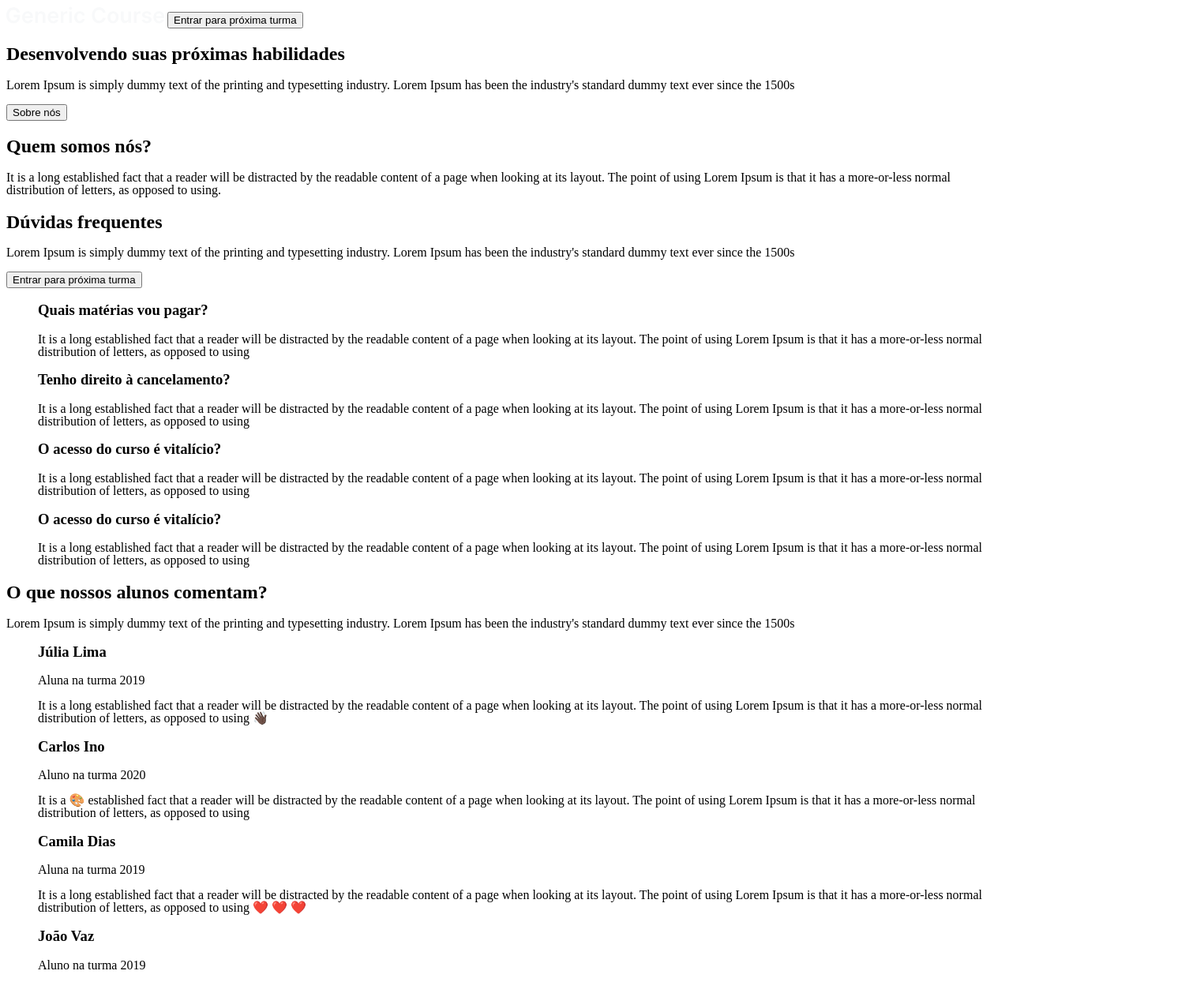
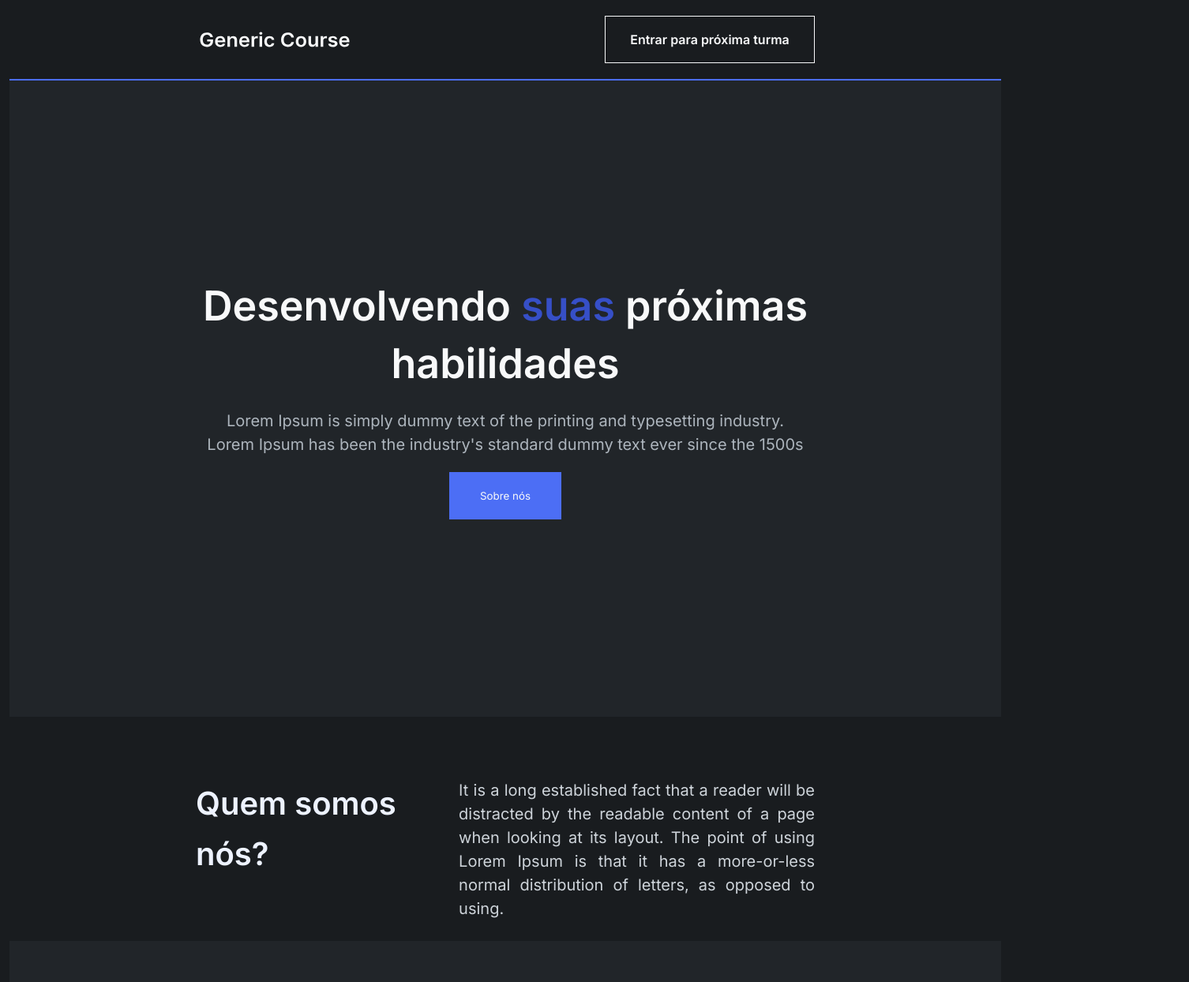
Before and after one commit to TulioScarlatelli/Kenzie-Academy-Brasil-Developers-m2-site-institucional-generico-tulioscarlatelli, a plain HTML site: page index.html in a window 1280 px wide. Shown: the top 1244 px of the page at 79% size, 1506 px wide, since content can reach past the window. Drawn offline with Linux system fonts and the light colour scheme.

Commit message:
Tarefa 2 concluída

```diff
--- a/index.html
+++ b/index.html
@@ -8,31 +8,31 @@
   </head>
   <body>
     <!-- ====== Header ====== -->
-    <header>
-      <div>
-        <img src="./src/assets/logo.svg" alt="" />
-        <button>Entrar para próxima turma</button>
+    <header class="header">
+      <div class="header__div">
+        <img class="header__img" src="./src/assets/logo.svg" alt="" />
+        <button class="header__button">Entrar para próxima turma</button>
       </div>
     </header>
-    <main>
+    <main class="main">
       <!-- ====== Section Banner ====== -->
-      <section>
-        <div>
-          <h1>Desenvolvendo <span>suas</span> próximas habilidades</h1>
-          <p>
+      <section class="banner__section">
+        <div class="banner__div">
+          <h1 class="banner__title">Desenvolvendo <span class="banner__title banner__title--span">suas</span> próximas habilidades</h1>
+          <p class="banner__text">
             Lorem Ipsum is simply dummy text of the printing and typesetting
             industry. Lorem Ipsum has been the industry's standard dummy text
             ever since the 1500s
           </p>
-          <button>Sobre nós</button>
+          <button class="banner__button">Sobre nós</button>
         </div>
       </section>
 
       <!-- ====== Section About ====== -->
-      <section>
-        <div>
-          <h2>Quem somos nós?</h2>
-          <p>
+      <section class="about">
+        <div class="about__div">
+          <h2 class="about__title">Quem somos nós?</h2>
+          <p class="about__text">
             It is a long established fact that a reader will be distracted by
             the readable content of a page when looking at its layout. The point
             of using Lorem Ipsum is that it has a more-or-less normal
@@ -42,26 +42,26 @@
       </section>
 
       <!-- ====== Section FAQ ====== -->
-      <section>
-        <div>
+      <section class="faq">
+        <div class="faq__div">
           <!-- LEFT SIDE -->
-          <div>
-            <div>
-              <h2>Dúvidas frequentes</h2>
-              <p>
+          <div class="faq__left">
+            <div class="faq__left__block">
+              <h2 class="faq__left__title">Dúvidas frequentes</h2>
+              <p class="faq__left__text">
                 Lorem Ipsum is simply dummy text of the printing and typesetting
                 industry. Lorem Ipsum has been the industry's standard dummy
                 text ever since the 1500s
               </p>
-              <button>Entrar para próxima turma</button>
+              <button class="faq__left__button">Entrar para próxima turma</button>
             </div>
           </div>
           <!-- RIGHT SIDE -->
-          <ul>
+          <ul class="faq__right">
             <!-- Question 1 -->
-            <li>
-              <h3>Quais matérias vou pagar?</h3>
-              <p>
+            <li class="faq__question">
+              <h3 class="faq__question__title">Quais matérias vou pagar?</h3>
+              <p class="faq__question__text">
                 It is a long established fact that a reader will be distracted
                 by the readable content of a page when looking at its layout.
                 The point of using Lorem Ipsum is that it has a more-or-less
@@ -69,9 +69,9 @@
               </p>
             </li>
             <!-- Question 2 -->
-            <li>
-              <h3>Tenho direito à cancelamento?</h3>
-              <p>
+            <li class="faq__question">
+              <h3 class="faq__question__title">Tenho direito à cancelamento?</h3>
+              <p class="faq__question__text">
                 It is a long established fact that a reader will be distracted
                 by the readable content of a page when looking at its layout.
                 The point of using Lorem Ipsum is that it has a more-or-less
@@ -79,9 +79,9 @@
               </p>
             </li>
             <!-- Question 3 -->
-            <li>
-              <h3>O acesso do curso é vitalício?</h3>
-              <p>
+            <li class="faq__question">
+              <h3 class="faq__question__title">O acesso do curso é vitalício?</h3>
+              <p class="faq__question__text">
                 It is a long established fact that a reader will be distracted
                 by the readable content of a page when looking at its layout.
                 The point of using Lorem Ipsum is that it has a more-or-less
@@ -89,9 +89,9 @@
               </p>
             </li>
             <!-- Question 4 -->
-            <li>
-              <h3>O acesso do curso é vitalício?</h3>
-              <p>
+            <li class="faq__question">
+              <h3 class="faq__question__title">O acesso do curso é vitalício?</h3>
+              <p class="faq__question__text">
                 It is a long established fact that a reader will be distracted
                 by the readable content of a page when looking at its layout.
                 The point of using Lorem Ipsum is that it has a more-or-less
@@ -103,13 +103,13 @@
       </section>
 
       <!-- ====== Section Comments ====== -->
-      <section>
-        <div>
+      <section class="section__coments">
+        <div class="div__coments">
           <!-- RIGHT SIDE -->
-          <div>
-            <div>
-              <h2>O que nossos alunos comentam?</h2>
-              <p>
+          <div class="coments__right">
+            <div class="coments__right__block">
+              <h2 class="coments__right__title">O que nossos alunos comentam?</h2>
+              <p class="coments__right__text">
                 Lorem Ipsum is simply dummy text of the printing and typesetting
                 industry. Lorem Ipsum has been the industry's standard dummy
                 text ever since the 1500s
@@ -117,14 +117,14 @@
             </div>
           </div>
           <!-- LEFT SIDE -->
-          <ul>
+          <ul class="coments__left">
             <!-- Comment 1 -->
-            <li>
-              <div>
-                <h3>Júlia Lima</h3>
-                <p>Aluna na turma 2019</p>
+            <li class="coments__left__un">
+              <div class="coments__header">
+                <h3 class="coments__header__title">Júlia Lima</h3>
+                <p class="coments__header__id">Aluna na turma 2019</p>
               </div>
-              <p>
+              <p class="coments__text">
                 It is a long established fact that a reader will be distracted
                 by the readable content of a page when looking at its layout.
                 The point of using Lorem Ipsum is that it has a more-or-less
@@ -132,12 +132,12 @@
               </p>
             </li>
             <!-- Comment 2 -->
-            <li>
-              <div>
-                <h3>Carlos Ino</h3>
-                <p>Aluno na turma 2020</p>
+            <li class="coments__left__un">
+              <div class="coments__header">
+                <h3 class="coments__header__title">Carlos Ino</h3>
+                <p class="coments__header__id">Aluno na turma 2020</p>
               </div>
-              <p>
+              <p class="coments__text">
                 It is a 🎨 established fact that a reader will be distracted by
                 the readable content of a page when looking at its layout. The
                 point of using Lorem Ipsum is that it has a more-or-less normal
@@ -145,12 +145,12 @@
               </p>
             </li>
             <!-- Comment 3 -->
-            <li>
-              <div>
-                <h3>Camila Dias</h3>
-                <p>Aluna na turma 2019</p>
+            <li class="coments__left__un">
+              <div class="coments__header">
+                <h3 class="coments__header__title">Camila Dias</h3>
+                <p class="coments__header__id">Aluna na turma 2019</p>
               </div>
-              <p>
+              <p class="coments__text">
                 It is a long established fact that a reader will be distracted
                 by the readable content of a page when looking at its layout.
                 The point of using Lorem Ipsum is that it has a more-or-less
@@ -158,12 +158,12 @@
               </p>
             </li>
             <!-- Comment 4 -->
-            <li>
-              <div>
-                <h3>João Vaz</h3>
-                <p>Aluno na turma 2019</p>
+            <li class="coments__left__un">
+              <div class="coments__header">
+                <h3 class="coments__header__title">João Vaz</h3>
+                <p class="coments__header__id">Aluno na turma 2019</p>
               </div>
-              <p>
+              <p class="coments__text">
                 It is a long established fact that a reader will be distracted
                 by the readable content of a page when looking at its layout.
                 The point of using Lorem Ipsum is that it has a more-or-less
@@ -171,12 +171,12 @@
               </p>
             </li>
             <!-- Comment 5 -->
-            <li>
-              <div>
-                <h3>Gio Oliveira</h3>
-                <p>Aluna na turma 2019</p>
+            <li class="coments__left__un">
+              <div class="coments__header">
+                <h3 class="coments__header__title">Gio Oliveira</h3>
+                <p class="coments__header__id">Aluna na turma 2019</p>
               </div>
-              <p>
+              <p class="coments__text">
                 It is a long established fact that a reader will be distracted
                 by the readable content of a page when looking at its layout.
                 The point of using Lorem Ipsum is that it has a more-or-less
@@ -189,11 +189,11 @@
     </main>
 
     <!-- ====== Footer ====== -->
-    <footer>
-      <img src="" alt="" />
+    <footer class="footer">
+      <img class="footer__log" src="./src/assets/logo.svg" alt="" />
     </footer>
 
     <!-- ====== Modal ====== -->
-    <dialog></dialog>
+    <dialog class="modal__register"></dialog>
   </body>
 </html>
--- a/src/styles/GlobalStyles.css
+++ b/src/styles/GlobalStyles.css
@@ -1,5 +1,10 @@
 @import url("./reset.css");
 @import url("./index.css");
+@import url('https://fonts.googleapis.com/css2?family=Inter:ital,opsz,wght@0,14..32,100..900;1,14..32,100..900&family=Nunito:ital,wght@0,200..1000;1,200..1000&display=swap');
+
+*{
+    font-family: "Inter", serif;
+}
 
 :root {
     --brand-color-1: #4C6EF5;
--- a/src/styles/index.css
+++ b/src/styles/index.css
@@ -0,0 +1,283 @@
+body {
+    max-width: 1256px;
+    display: flex;
+    flex-direction: column;
+    margin: 0 auto;
+    background-color: var(--gray-1);
+}
+
+.header {
+    background-color: var(--gray-1);
+    border-bottom: 0.125rem solid var(--brand-color-1);
+    width: 100%;
+    height: 100px;
+}
+
+.header__div {
+    display: flex;
+    justify-content: space-between;
+    align-items: center;
+    padding: 1.25rem 14.75rem;
+}
+
+.header__img {
+    color: var(--gray-7);
+    width: 12.5rem;
+    height: 1.3rem;
+}
+
+.header__button {
+    background-color: var(--gray-1);
+    color: var(--gray-7);
+    width: 16.625rem;
+    height: 3.75rem;
+    border: 0.063rem solid var(--gray-7);
+    font-weight: 600;
+    font-size: 1rem;
+    line-height: 1.5rem;
+    text-align: center;
+}
+
+.main {
+    width: 100%;
+    display: flex;
+    flex-wrap: wrap;
+}
+
+.banner__section {
+    background-color: var(--gray-2);
+    width: 100%;
+}
+
+.banner__div {
+    padding: 15.625rem 14.75rem;
+    display: flex;
+    flex-direction: column;
+    align-items: center;
+    gap: 1.25rem;
+}
+
+.banner__title {
+    color: var(--gray-7);
+    font-weight: 600;
+    font-size: 3.25rem;
+    line-height: 4.55rem;
+    text-align: center;
+}
+
+.banner__title .banner__title--span {
+    color: var(--brand-color-2);
+}
+
+.banner__text {
+    width: 770px;
+    height: 3.75rem;
+    font-weight: 400;
+    font-size: 1.25rem;
+    line-height: 1.875rem;
+    text-align: center;
+    color: var(--gray-4);
+}
+
+.banner__button {
+    width: 8.875rem;
+    height: 3.75rem;
+    border: 0.063rem solid var(--brand-color-1);
+    background-color: var(--brand-color-1);
+    color: var(--gray-7);
+    padding: 1.25rem 2rem;
+}
+
+.about {
+    background-color: var(--gray-1);
+    width: 100%;
+    height: 17.75rem;
+    display: flex;
+    align-items: center;
+    justify-content: center;
+}
+
+.about__div {
+    display: flex;
+    padding: 5.125rem 14.75rem;
+    gap: 3.5rem;
+}
+
+.about__title {
+    font-weight: 600;
+    font-size: 2.5rem;
+    line-height: 4rem;
+    color: var(--gray-6);
+}
+
+.about__text {
+    width: 36.25rem;
+    height: 7.5rem;
+    font-weight: 400;
+    font-size: 1.25rem;
+    line-height: 1.875rem;
+    color: var(--gray-5);
+    text-align: justify;
+}
+
+.faq {
+    background-color: var(--gray-2);
+    width: 100%;
+    display: flex;
+    justify-content: center;
+}
+
+.faq__div {
+    display: flex;
+    padding: 5.125rem 14.75rem;
+    gap: 3.5rem;
+}
+
+.faq__left {
+    width: 38.75rem;
+    height: 17.5rem;
+}
+
+.faq__left__block {
+    display: flex;
+    flex-direction: column;
+    gap: 2.063rem;
+}
+
+.faq__left__title {
+    font-weight: 600;
+    font-size: 2.5rem;
+    line-height: 4rem;
+    color: var(--gray-6);
+}
+
+.faq__left__text {
+    font-weight: 400;
+    font-size: 1.25rem;
+    line-height: 1.875rem;
+    text-align: justify;
+    color: var(--gray-4);
+}
+
+.faq__left__button {
+    width: 16.625rem;
+    height: 3.75rem;
+    border: 0.063rem solid var(--brand-color-1);
+    padding: 1.25rem 2rem;
+    font-weight: 37.5rem;
+    font-size: 1rem;
+    line-height: 1.5rem;
+    align-items: center;
+    color: var(--gray-7);
+    background-color: var(--brand-color-1);
+}
+
+.faq__right {
+    width: 36.438rem;
+    display: flex;
+    flex-direction: column;
+}
+
+.faq__question {
+    gap: 100px;
+}
+
+.faq__question__title {
+    font-weight: 600;
+    font-size: 2rem;
+    line-height: 3.2rem;
+    color: var(--gray-6);
+}
+
+.faq__question__text {
+    top: 4.813rem;
+    font-weight: 400;
+    font-size: 1.25rem;
+    line-height: 1.875rem;
+    text-align: justify;
+    color: var(--gray-4);
+}
+
+.section__coments {
+    width: 100%;
+    background-color: var(--gray-2);
+}
+
+.div__coments {
+    display: flex;
+    flex-direction: row-reverse;
+    justify-content: center;
+    gap: 3.5rem;
+}
+
+.coments__right {
+    width: 30.85rem;
+    height: 27.688rem;
+    padding-left: 5.4rem;
+    gap: 2.188rem;
+    background-color: var(--brand-color-1);
+    padding: 5rem 3.25rem;
+}
+
+.coments__right__title {
+    font-weight: 600;
+    font-size: 2.5rem;
+    line-height: 4rem;
+    color: var(--gray-7);
+}
+
+.coments__right__text {
+    font-weight: 400;
+    font-size: 1.25rem;
+    line-height: 1.875rem;
+    color: var(--gray-7);
+}
+
+.coments__left {
+    display: flex;
+    flex-direction: column;
+    gap: 5.125rem;
+}
+
+.coments__left__un {
+    display: flex;
+    flex-wrap: nowrap;
+    gap: 1rem;
+}
+
+.coments__header__title {
+    font-weight: 600;
+    font-size: 2rem;
+    line-height: 3.2rem;
+    color: var(--gray-6);
+}
+
+.coments__header__id {
+    font-weight: 400;
+    font-size: 1rem;
+    line-height: 1.5rem;
+    color: var(--gray-4);
+}
+
+.coments__text {
+    width: 25.75rem;
+    height: 11.188rem;
+    font-weight: 400;
+    font-size: 1.125rem;
+    line-height: 1.688rem;
+    color: var(--gray-5);
+    text-align: justify;
+}
+
+.footer {
+    width: 100%;
+    height: 6.375rem;
+    background-color: var(--gray-1);
+    display: flex;
+    justify-content: center;
+    align-items: center;
+}
+
+.modal__register {
+    display: none;
+}
--- a/src/styles/reset.css
+++ b/src/styles/reset.css
@@ -1,5 +1,3 @@
-*/
-
 html, body, div, span, applet, object, iframe,
 h1, h2, h3, h4, h5, h6, p, blockquote, pre,
 a, abbr, acronym, address, big, cite, code,
```
Lines whose indentation alone changed are shown as unchanged.
